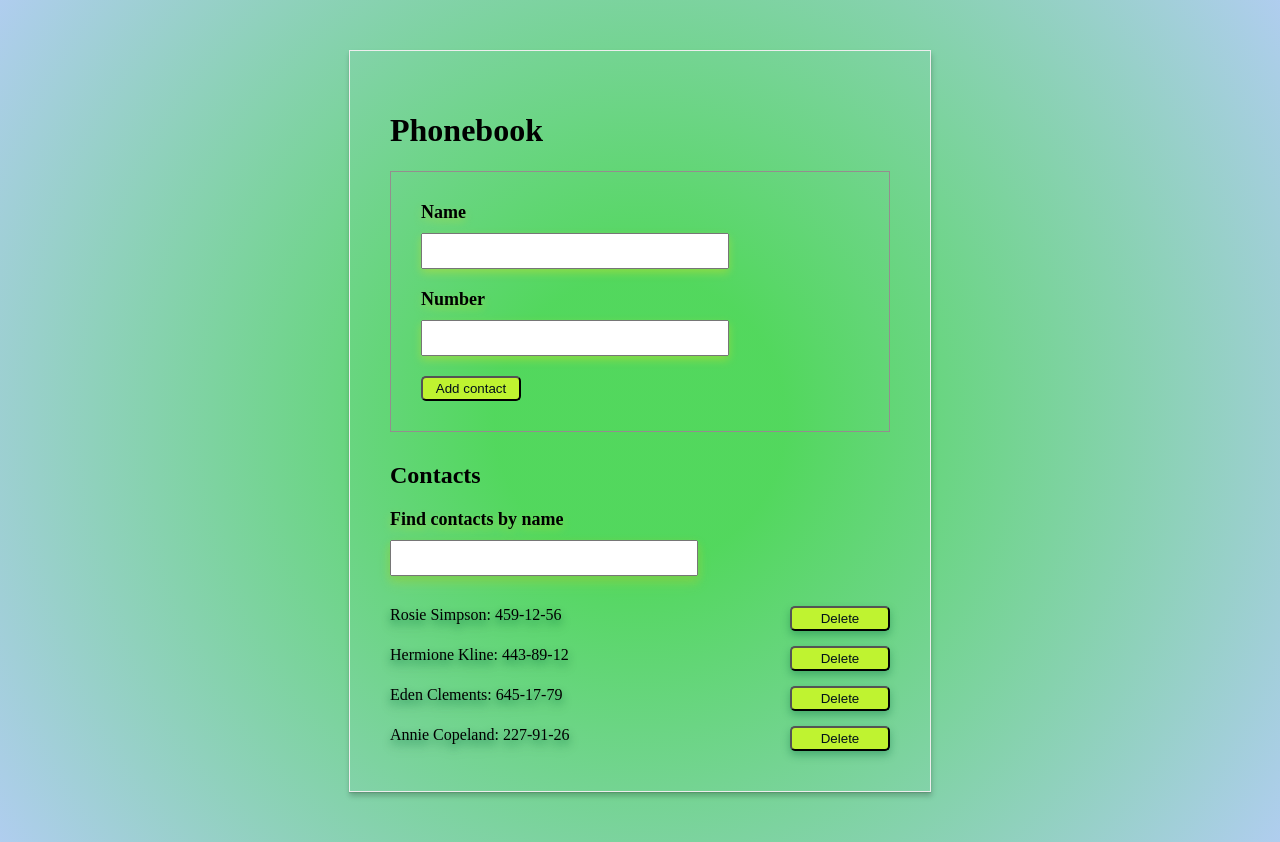
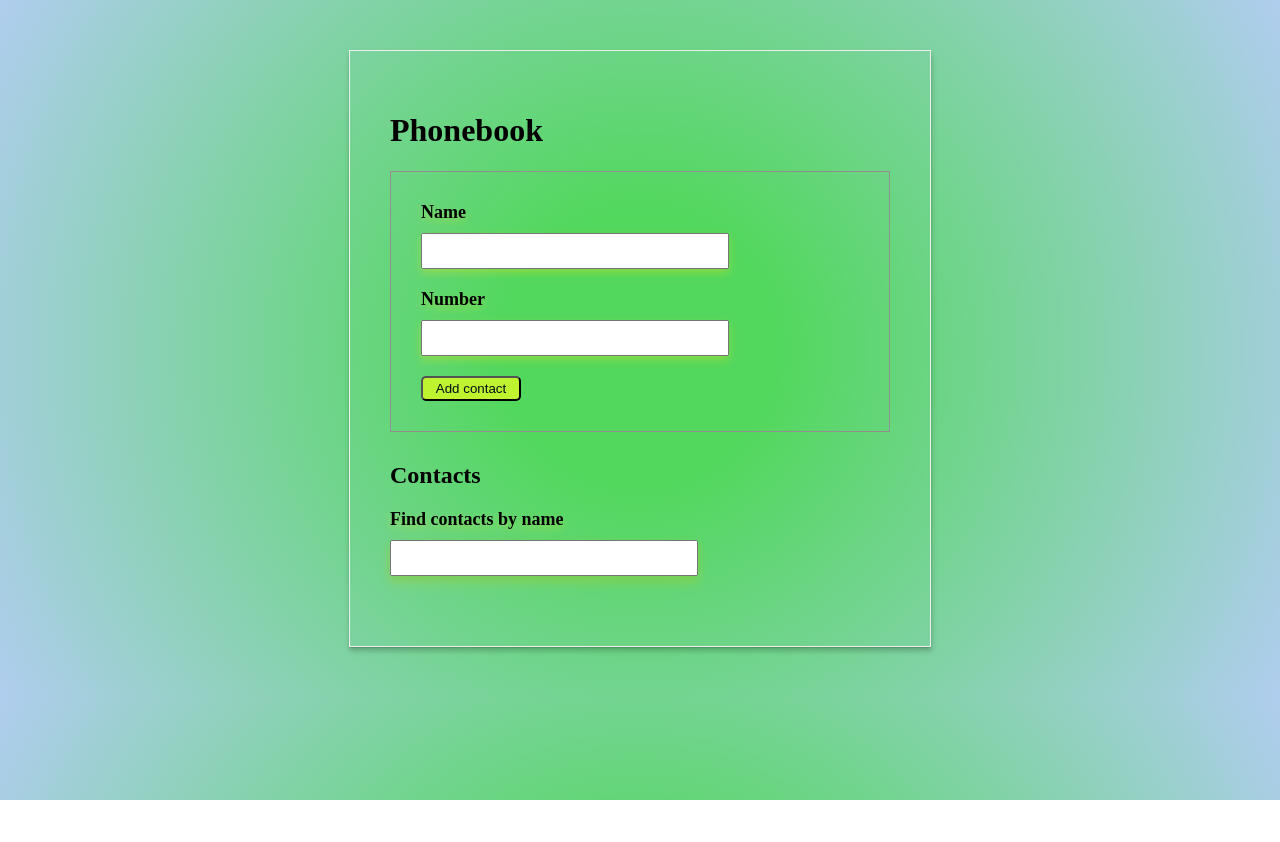
Before and after one commit to Sashok1605/goit-react-hw-02-phonebook, a React (Create React App) app: page / in a window 1280 px wide. After the commit the page ends 800 px from the top, so only its background shows below. Built offline with nearby package versions, Linux system fonts and the light colour scheme.

Commit message:
delete contacts

```diff
--- a/src/App.js
+++ b/src/App.js
@@ -8,12 +8,7 @@
 
 class App extends Component {
   state = {
-    contacts: [
-      { id: 'id-1', name: 'Rosie Simpson', number: '459-12-56' },
-      { id: 'id-2', name: 'Hermione Kline', number: '443-89-12' },
-      { id: 'id-3', name: 'Eden Clements', number: '645-17-79' },
-      { id: 'id-4', name: 'Annie Copeland', number: '227-91-26' },
-    ],
+    contacts: [],
     filter: '',
   };
 
```
